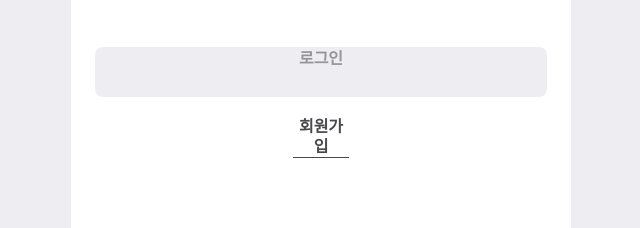
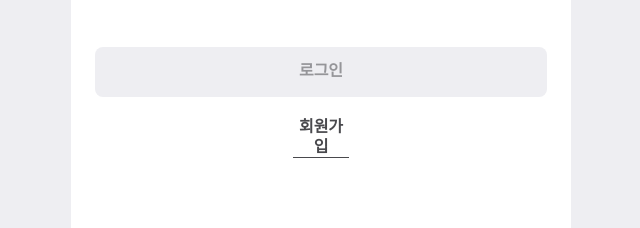
Before and after one commit to Wingle-SMWU/Wingle-Frontend, a Next.js app: page /auth/login in a window 1280 px wide. Shown: the part 449-677 px from the top of the page, without its empty margins (319-959 px from the left). Built offline with nearby package versions, Linux system fonts and the light colour scheme.

Commit message:
feat: 리액트 쿼리로 API 연결
SERVER_URL 가져와서 임시로 구현. 근데 CORS 문제가 생겨서 일단 보류

```diff
--- a/src/pages/auth/login.tsx
+++ b/src/pages/auth/login.tsx
@@ -3,6 +3,9 @@ import styled from "styled-components";
 import Image from "next/image";
 import router from "next/router";
 import { Text, Margin } from "@/src/components/ui";
+import axios from "axios";
+import { useMutation } from "react-query";
+import { SERVER_URL } from "@/src/hooks";
 
 const S = {
   Header: styled.div`
@@ -42,7 +45,10 @@ const S = {
   `,
 
   ButtonWrapper: styled.div`
-    text-align: center;
+    display: flex;
+    flex-direction: column;
+    justify-content: center;
+    align-items: center;
   `,
 
   LoginButton: styled.button`
@@ -52,16 +58,14 @@ const S = {
     color: #959599;
     border-radius: 8px;
     margin: 0 auto;
-    display: block;
-    padding-bottom: 24px;
     font-weight: 700;
     font-size: 16px;
     line-height: 22.4px;
   `,
 
   RegisterButton: styled.button`
+    margin: 20px;
     width: 56px;
-    margin: 20px;
     border-bottom: 1px solid #49494d;
     color: #49494d;
     font-weight: 800;
@@ -73,9 +77,28 @@ const S = {
 
 export default function Login() {
   const [email, setEmail] = useState("");
+  const [password, setPassword] = useState("");
+
+  const { mutate: loginMutation, isLoading } = useMutation(
+    async () => {
+      const response = await axios.post(`${SERVER_URL}/api/login`, {
+        email,
+        password,
+      });
+      return response.data;
+    },
+    {
+      onSuccess: (data) => {
+        console.log(`로그인 성공! ${data}`);
+      },
+      onError: (error) => {
+        console.log("로그인 실패!");
+      },
+    }
+  );
 
   const handleLogin = () => {
-    // TODO: 로그인 처리
+    loginMutation();
   };
 
   return (
@@ -96,7 +119,12 @@ export default function Login() {
           />
         </S.InputField>
         <S.InputField>
-          <input type="password" placeholder="비밀번호" />
+          <input
+            type="password"
+            placeholder="비밀번호"
+            value={password}
+            onChange={(e) => setPassword(e.target.value)}
+          />
         </S.InputField>
       </S.AccountWrapper>
 
```
